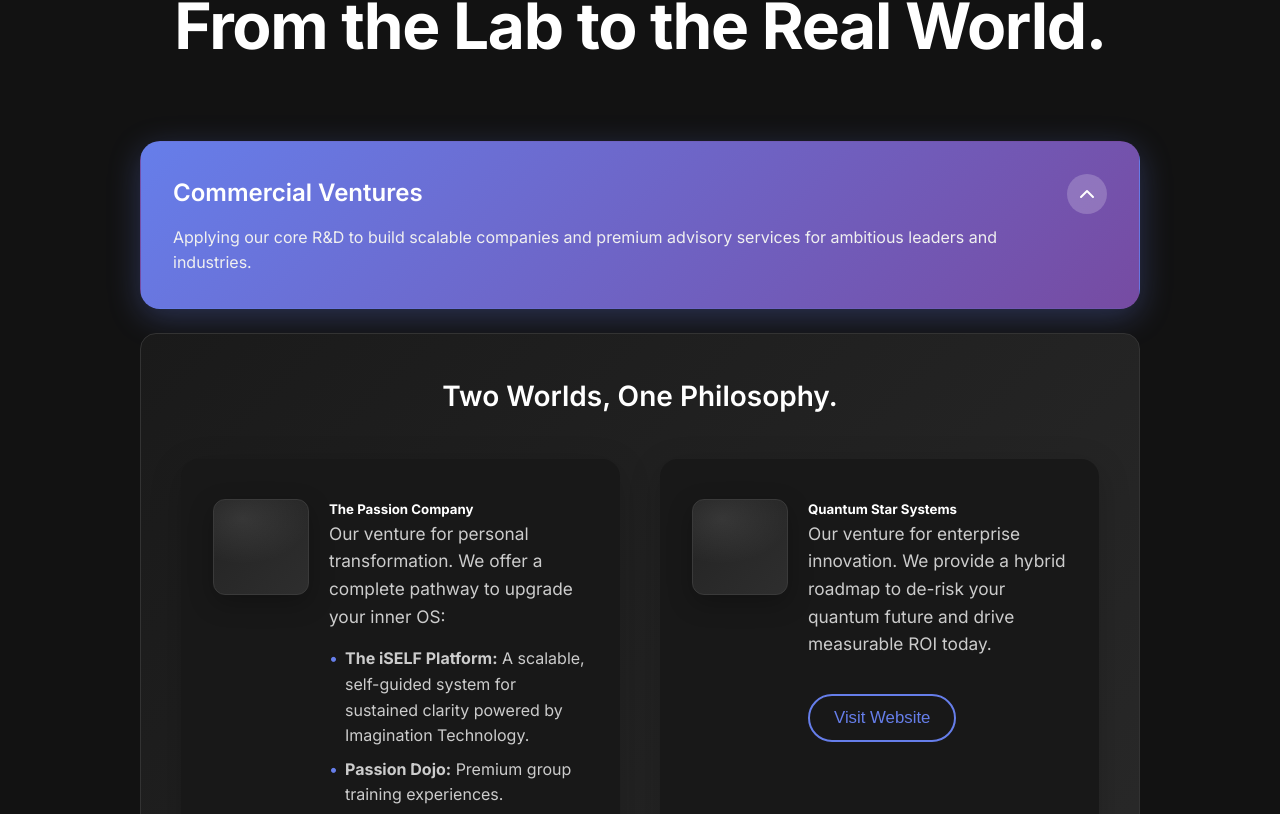
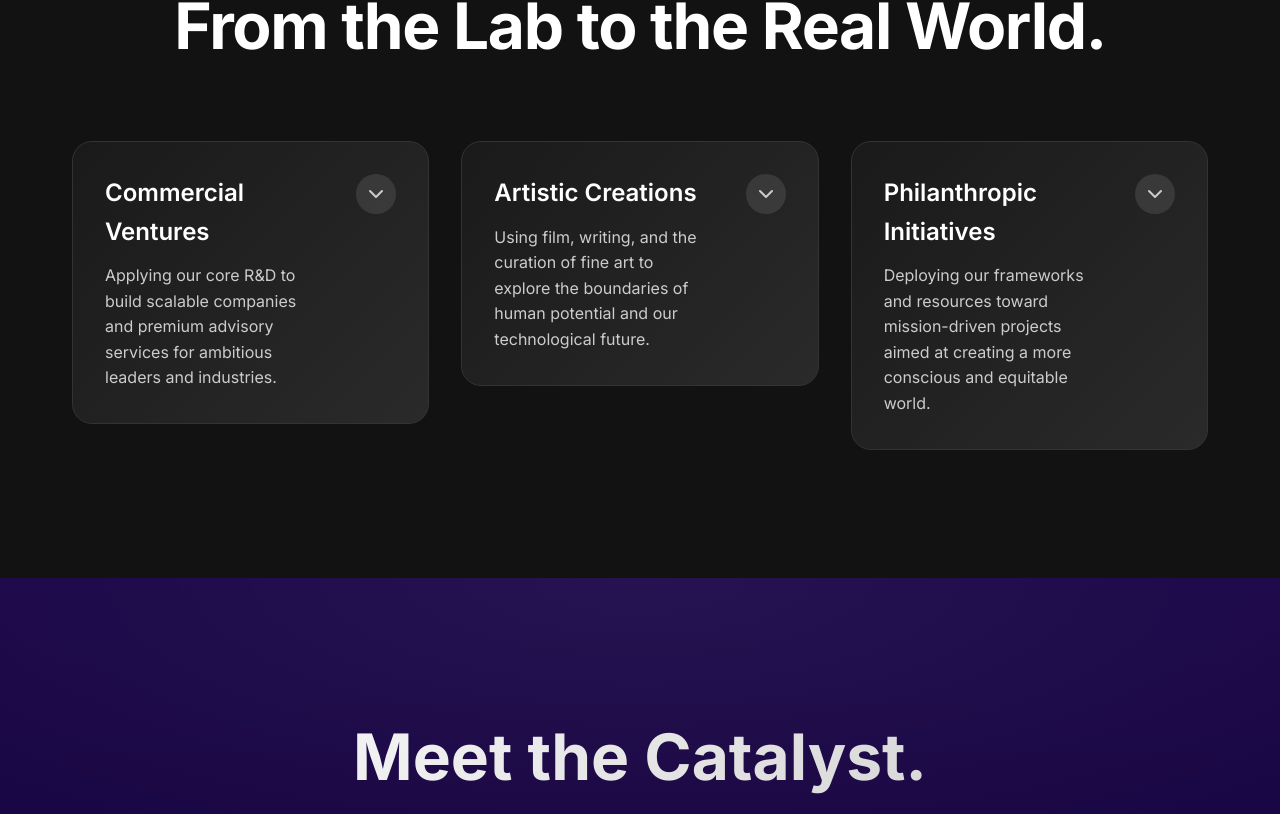
Before and after one commit to jlasman/lasmanfactory, a React (Vite) app: page / in a window 1280 px wide. Shown: the part 1606-2420 px from the top of the page. Built offline with nearby package versions, Linux system fonts and the light colour scheme.

Commit message:
Updated main.css

```diff
--- a/src/components/Work.jsx
+++ b/src/components/Work.jsx
@@ -59,7 +59,7 @@
 }
 
 export default function Work() {
-  const [expandedSpoke, setExpandedSpoke] = useState('ventures')
+  const [expandedSpoke, setExpandedSpoke] = useState(null)
 
   const toggleSpoke = (spoke) => {
     setExpandedSpoke(expandedSpoke === spoke ? null : spoke)
--- a/src/styles/main.css
+++ b/src/styles/main.css
@@ -243,11 +243,18 @@
 }
 
 .work__accordion {
-    display: flex;
-    flex-direction: column;
+    display: grid;
+    grid-template-columns: 1fr;
     gap: 1.5rem;
-    max-width: 1000px;
+    max-width: 100%;
     margin: 0 auto;
+}
+
+@media (min-width: 769px) {
+    .work__accordion {
+        grid-template-columns: repeat(auto-fit, minmax(300px, 1fr));
+        gap: 2rem;
+    }
 }
 
 .work__card-wrapper {
@@ -347,6 +354,21 @@
     max-height: 5000px;
     opacity: 1;
     margin-top: 1.5rem;
+}
+
+@media (min-width: 769px) {
+    .work__card-content--expanded {
+        position: absolute;
+        top: 100%;
+        left: 0;
+        right: 0;
+        z-index: 10;
+        margin-top: 1rem;
+    }
+
+    .work__card-wrapper {
+        position: relative;
+    }
 }
 
 .work__card-content-inner {
```
